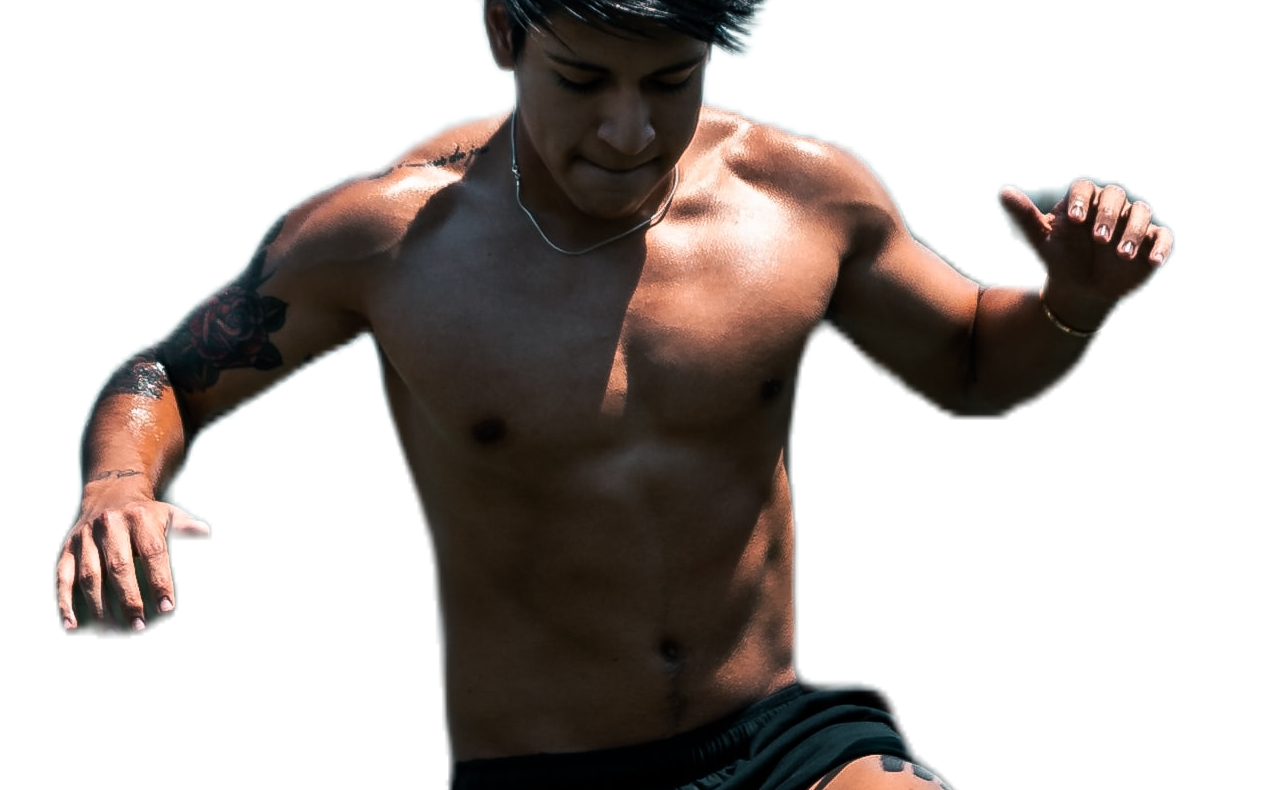
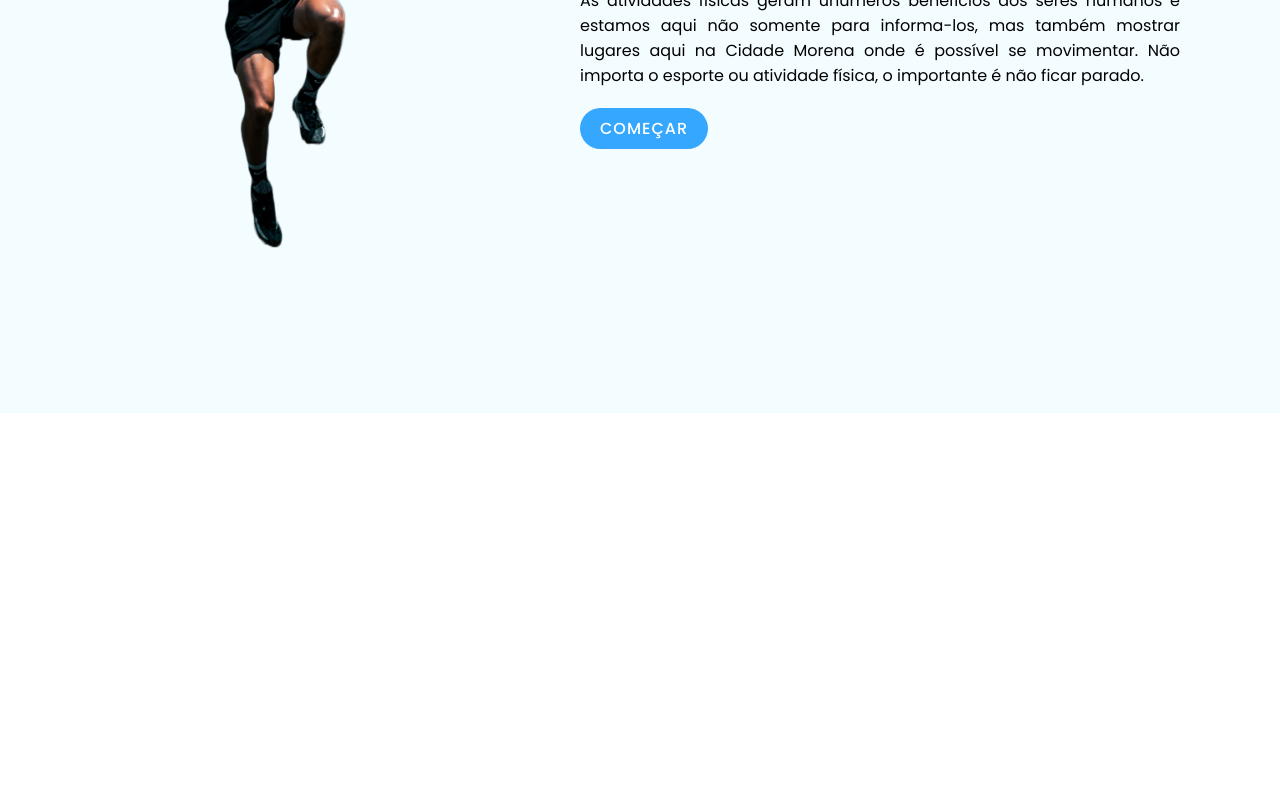
Before and after one commit to dsgsantos1/TCC, a plain HTML site: page index.html in a window 1280 px wide. Shown: the part 387-1177 px from the top of the page. After the commit the page ends 800 px from the top, so only its background shows below. Drawn offline with Linux system fonts and the light colour scheme; the site is published under a folder, as on GitHub Pages, so addresses that start at the root find nothing.

Commit message:
fix sources

```diff
--- a/index.html
+++ b/index.html
@@ -4,8 +4,8 @@
     <meta charset="UTF-8">
     <meta http-equiv="X-UA-Compatible" content="IE=edge">
     <meta name="viewport" content="width=device-width, initial-scale=1.0">
-    <link rel="stylesheet" href="/styles/main.css">
-    <link rel="stylesheet" href="/styles/index.css">
+    <link rel="stylesheet" href="./styles/main.css">
+    <link rel="stylesheet" href="./styles/index.css">
     <title>Document</title>
 </head>
 <body>
```
